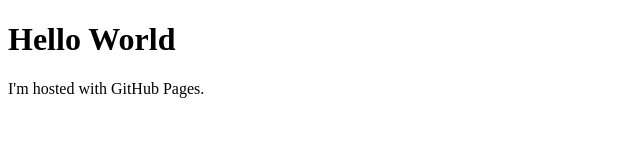
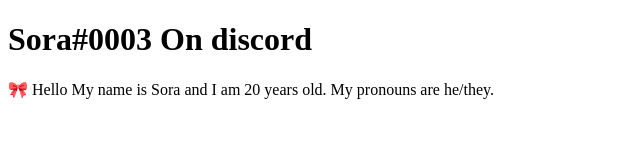
Before and after one commit to SoraDev0/SoraDev0.github.io, a plain HTML site: page index.html in a window 1280 px wide. Shown: the whole page, without its empty margins (0-640 px from the left). Drawn offline with Linux system fonts and the light colour scheme.

Commit message:
Update index.html

```diff
--- a/index.html
+++ b/index.html
@@ -1,7 +1,8 @@
 <!DOCTYPE html>
 <html>
 <body>
-<h1>Hello World</h1>
-<p>I'm hosted with GitHub Pages.</p>
+<h1>Sora#0003 On discord</h1>
+<p>🎀 Hello My name is Sora and I am 20 years old. My pronouns are he/they.
+</p>
 </body>
 </html>
```
